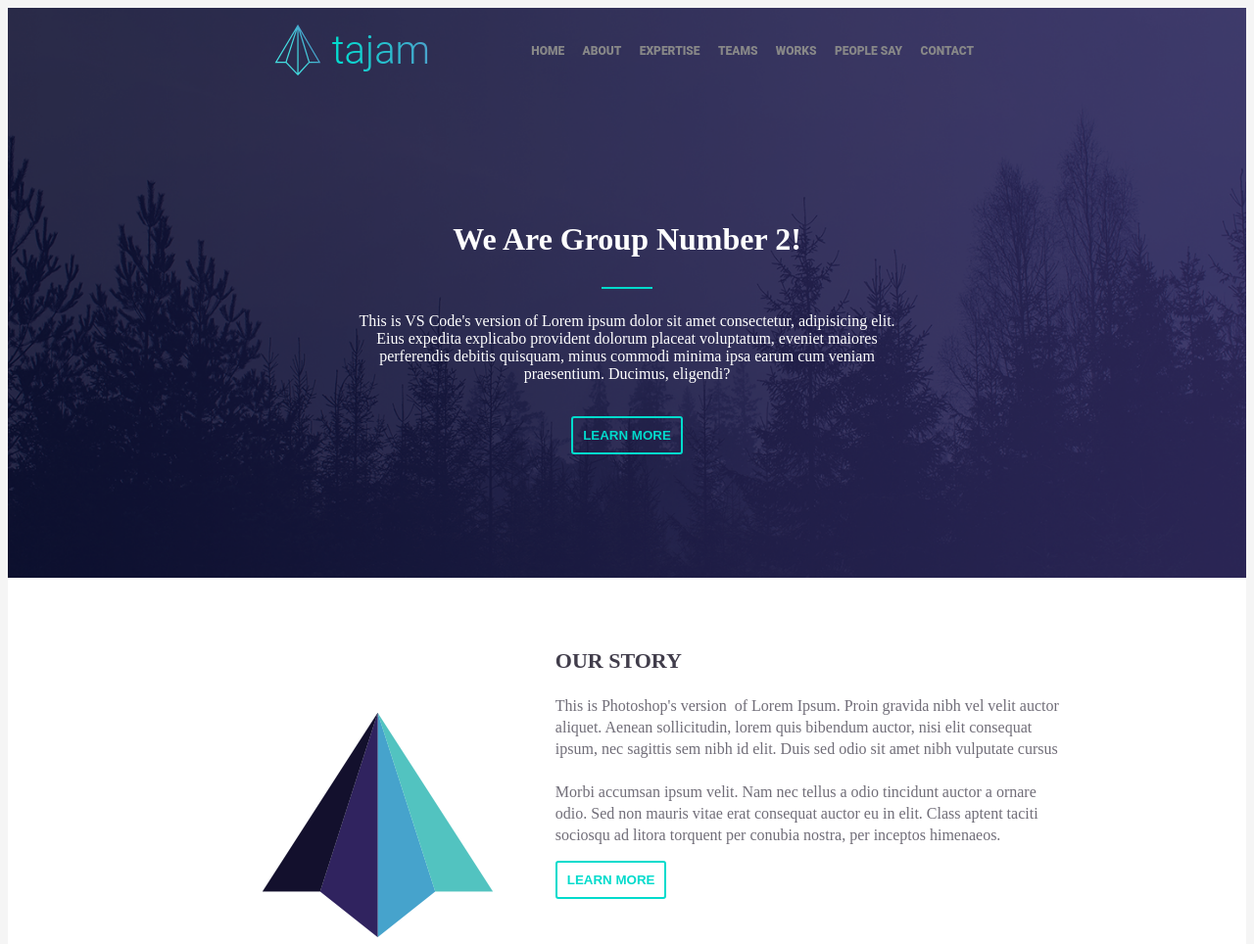
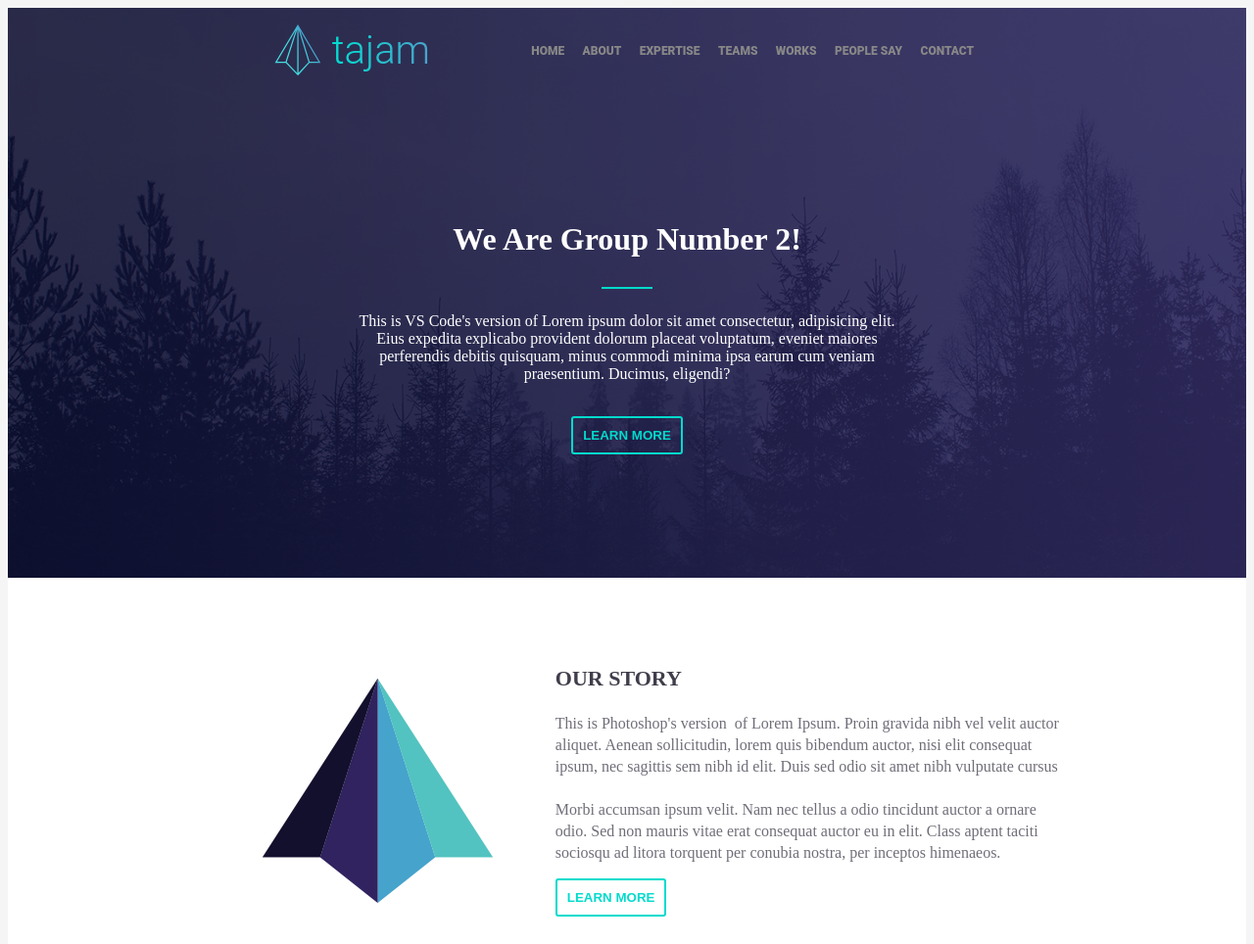
Before and after one commit to MatthiasvsGitHub/firstTask, a plain HTML site: page index.html in a window 1280 px wide. Shown: the top 964 px of the page at 98% size. Drawn offline with Linux system fonts and the light colour scheme.

Commit message:
made some minor adjustments to padding in Section 3

```diff
--- a/style.css
+++ b/style.css
@@ -47,11 +47,12 @@ body {
 .our-story-image {
   padding-left: 70px;
   padding-right: 20px;
-  padding-top: 10%;
+  padding-top: 6%;
 }
 
 .our-story-text {
   padding-left: 5%;
+  padding-top: 2%;
 }
 
 .text-ourStory-title {
```
